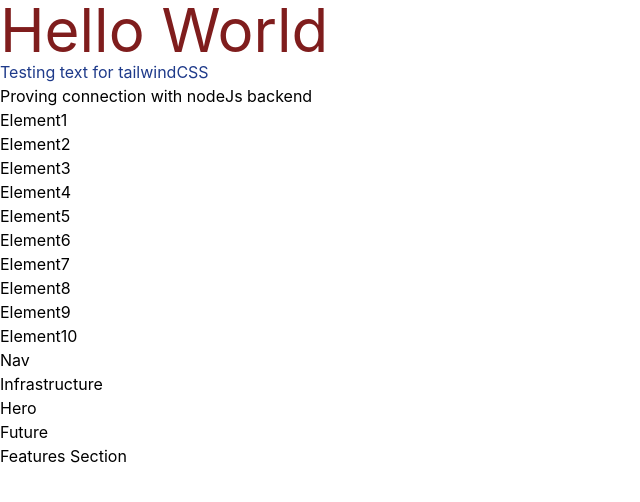
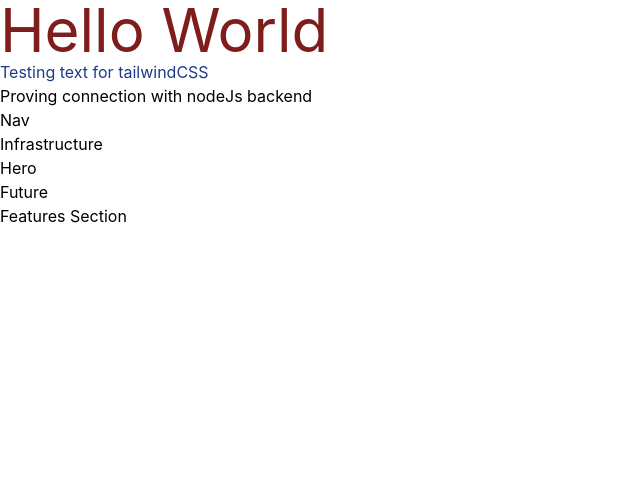
Before and after one commit to epalacio/portfolio-blogr-lp, a React (Create React App) app: page / in a window 1280 px wide. Shown: the top 502 px of the page, without its empty margins (0-640 px from the left). Built offline with nearby package versions, Linux system fonts and the light colour scheme.

Commit message:
Removed unused list

```diff
--- a/src/App.js
+++ b/src/App.js
@@ -13,18 +13,6 @@ const App = () => (
     <div>
       <p className="text-blue-900">Testing text for tailwindCSS</p>
       <p>Proving connection with nodeJs backend</p>
-      <ul>
-        <li>Element1</li>
-        <li>Element2</li>
-        <li>Element3</li>
-        <li>Element4</li>
-        <li>Element5</li>
-        <li>Element6</li>
-        <li>Element7</li>
-        <li>Element8</li>
-        <li>Element9</li>
-        <li>Element10</li>
-      </ul>
       <Nav/>
       <Infrastructure/>
       <Hero/>
```
